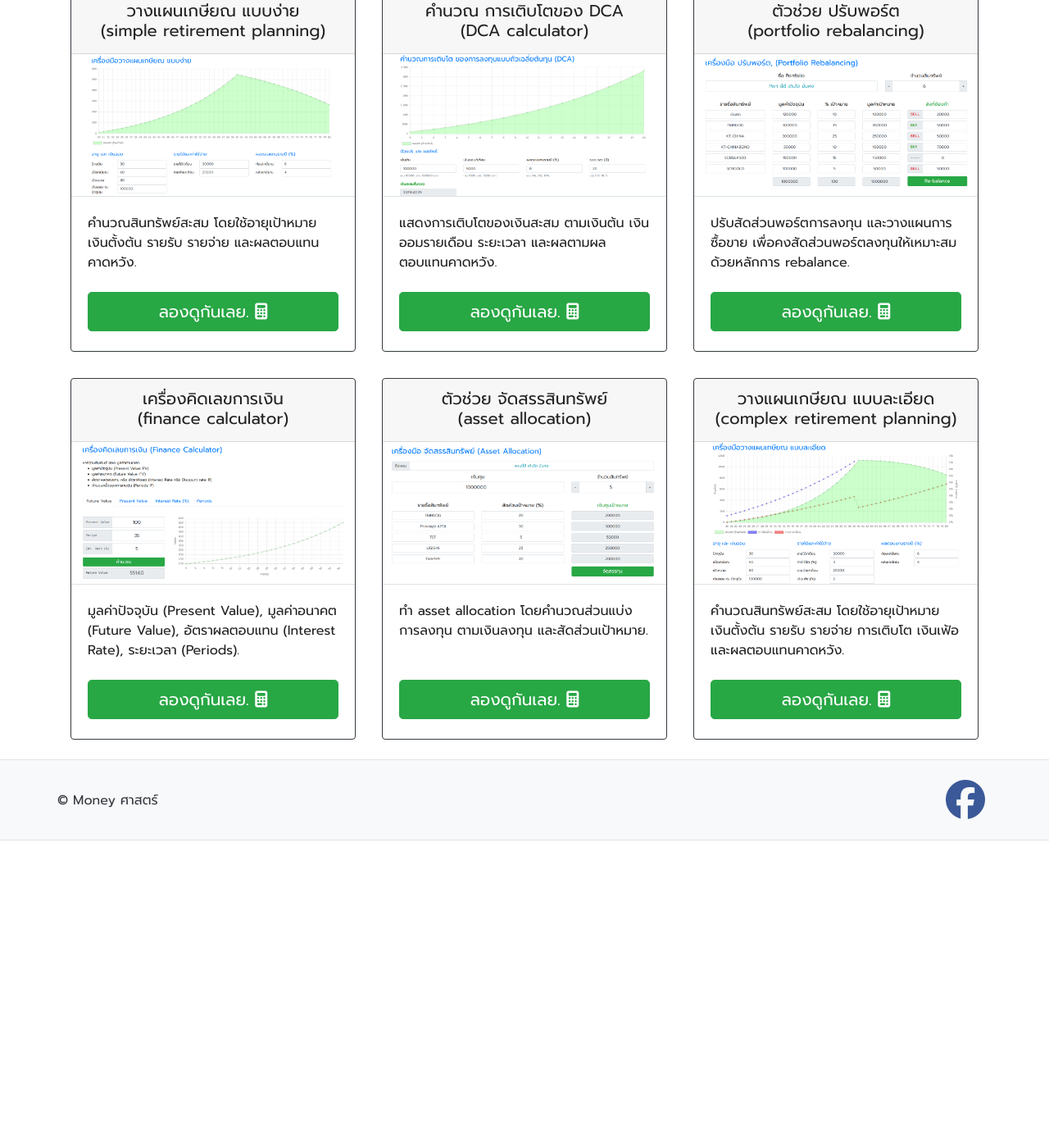
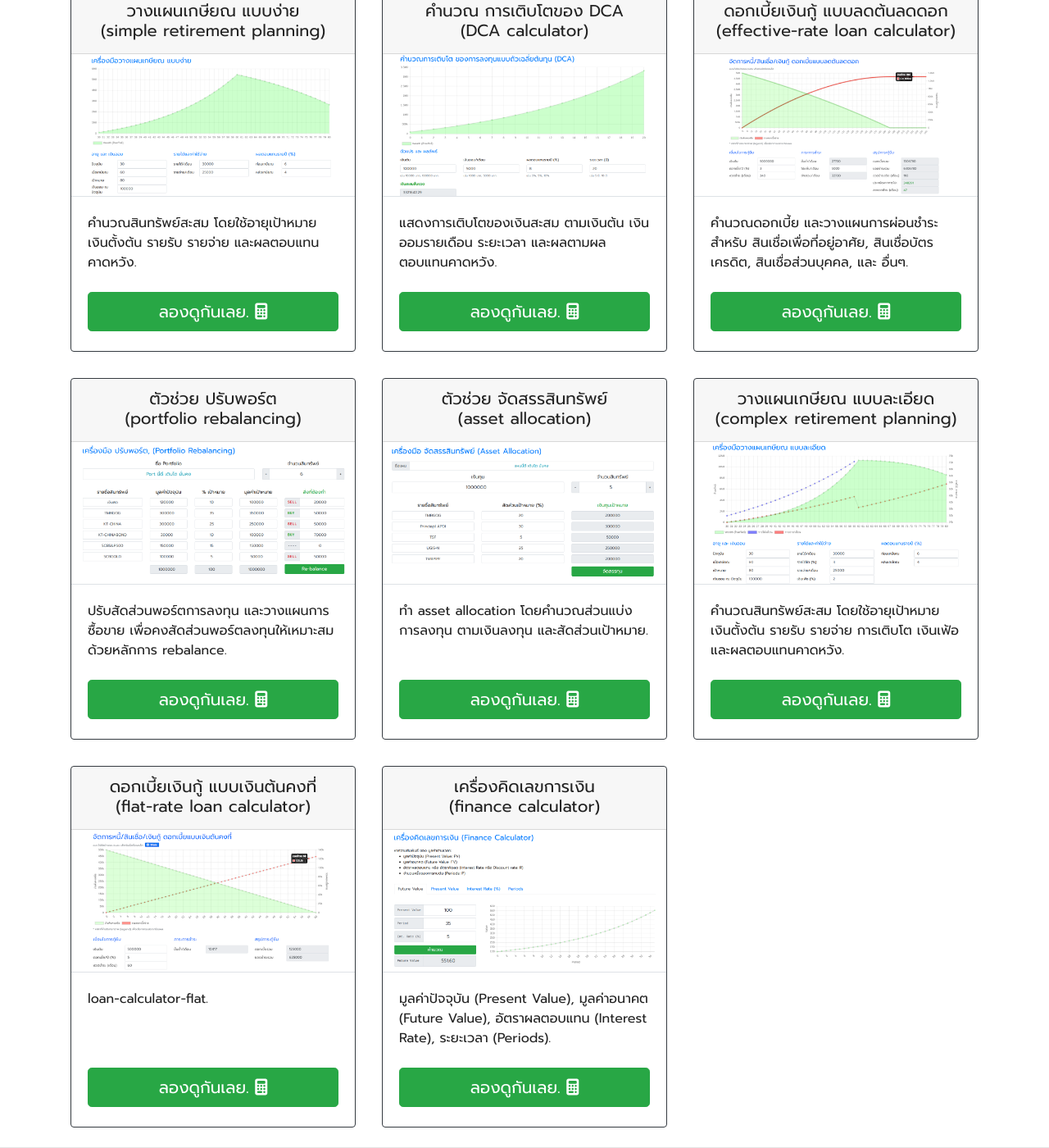
Before and after one commit to moneysart/moneysart.github.io, a Jekyll site: the page built from index.html, in a window 1280 px wide and 1400 px high, scrolled down 879 px. Shown: the whole window at 82% size. Built offline with Jekyll 4.4.1, drawn with Linux system fonts in a browser that asks for light colours; nearby versions of some CDN libraries; before the commit the page ends 1904 px from its top, so only the background shows below that.

Commit message:
add tool cards to main pages

```diff
--- a/index.html
+++ b/index.html
@@ -149,6 +149,26 @@ canonical_url: /
         <div class="col-md-6 col-xl-4">
             <div class="card mb-4 box-shadow h-100 flex-column border border-dark">
                 <div class="card-header text-center pb-2">
+                    <h5>ดอกเบี้ยเงินกู้ แบบลดต้นลดดอก <br>(effective-rate loan calculator)</h5>
+                </div>
+                <img class="card-img-top border-bottom" src="{{ site.baseurl}}/tools/loan-calculator-effective/card.png"
+                    alt="Card image cap">
+                <div class="card-body d-flex flex-column pb-0">
+                    <p class="card-text mb-0">
+                        คำนวณดอกเบี้ย และวางแผนการผ่อนชำระ สำหรับ สินเชื่อเพื่อที่อยู่อาศัย, สินเชื่อบัตรเครดิต, สินเชื่อส่วนบุคคล, และ อื่นๆ.
+                    </p>
+
+                    <a href="{{ site.baseurl}}/tools/loan-calculator-effective/" class="btn btn-lg btn-block btn-success mt-auto mb-4">
+                        ลองดูกันเลย. <i class="fas fa-calculator"></i>
+                    </a>
+                </div>
+            </div>
+        </div>
+
+
+        <div class="col-md-6 col-xl-4">
+            <div class="card mb-4 box-shadow h-100 flex-column border border-dark">
+                <div class="card-header text-center pb-2">
                     <h5>ตัวช่วย ปรับพอร์ต <br>(portfolio rebalancing)</h5>
                 </div>
                 <img class="card-img-top border-bottom" src="{{ site.baseurl}}/tools/rebalance/card.png" alt="Card image cap">
@@ -158,27 +178,6 @@ canonical_url: /
                     </p>
 
                     <a href="{{ site.baseurl}}/tools/rebalance/"
-                    class="btn btn-lg btn-block btn-success mt-auto mb-4">
-                        ลองดูกันเลย. <i class="fas fa-calculator"></i>
-                    </a>
-                    <!-- <button type="button" class="btn btn-lg btn-block btn-success mt-auto mb-4">ลองดูกันเลย. <i class="fas fa-calculator"></i></button> -->
-                </div>
-            </div>
-        </div>
-
-
-        <div class="col-md-6 col-xl-4">
-            <div class="card mb-4 box-shadow h-100 flex-column border-dark">
-                <div class="card-header text-center pb-2">
-                    <h5>เครื่องคิดเลขการเงิน <br>(finance calculator)</h5>
-                </div>
-                <img class="card-img-top border-bottom" src="{{ site.baseurl}}/tools/finance-calculator/card.png" alt="Card image cap">
-                <div class="card-body d-flex flex-column pb-0">
-                    <p class="card-text mb-0">
-                        มูลค่าปัจจุบัน (Present Value), มูลค่าอนาคต (Future Value), อัตราผลตอบแทน (Interest Rate), ระยะเวลา (Periods).
-                    </p>
-
-                    <a href="{{ site.baseurl}}/tools/finance-calculator/"
                     class="btn btn-lg btn-block btn-success mt-auto mb-4">
                         ลองดูกันเลย. <i class="fas fa-calculator"></i>
                     </a>
@@ -231,6 +230,47 @@ canonical_url: /
         </div>
 
 
+        <div class="col-md-6 col-xl-4">
+            <div class="card mb-4 box-shadow h-100 flex-column border border-dark">
+                <div class="card-header text-center pb-2">
+                    <h5>ดอกเบี้ยเงินกู้ แบบเงินต้นคงที่ <br>(flat-rate loan calculator)</h5>
+                </div>
+                <img class="card-img-top border-bottom" src="{{ site.baseurl}}/tools/loan-calculator-flat/card.png"
+                    alt="Card image cap">
+                <div class="card-body d-flex flex-column pb-0">
+                    <p class="card-text mb-0">
+                        loan-calculator-flat.
+                    </p>
+
+                    <a href="{{ site.baseurl}}/tools/loan-calculator-flat/" class="btn btn-lg btn-block btn-success mt-auto mb-4">
+                        ลองดูกันเลย. <i class="fas fa-calculator"></i>
+                    </a>
+                </div>
+            </div>
+        </div>
+
+
+        <div class="col-md-6 col-xl-4">
+            <div class="card mb-4 box-shadow h-100 flex-column border-dark">
+                <div class="card-header text-center pb-2">
+                    <h5>เครื่องคิดเลขการเงิน <br>(finance calculator)</h5>
+                </div>
+                <img class="card-img-top border-bottom" src="{{ site.baseurl}}/tools/finance-calculator/card.png" alt="Card image cap">
+                <div class="card-body d-flex flex-column pb-0">
+                    <p class="card-text mb-0">
+                        มูลค่าปัจจุบัน (Present Value), มูลค่าอนาคต (Future Value), อัตราผลตอบแทน (Interest Rate), ระยะเวลา (Periods).
+                    </p>
+
+                    <a href="{{ site.baseurl}}/tools/finance-calculator/"
+                    class="btn btn-lg btn-block btn-success mt-auto mb-4">
+                        ลองดูกันเลย. <i class="fas fa-calculator"></i>
+                    </a>
+                    <!-- <button type="button" class="btn btn-lg btn-block btn-success mt-auto mb-4">ลองดูกันเลย. <i class="fas fa-calculator"></i></button> -->
+                </div>
+            </div>
+        </div>
+
+
     </div>
 
 
--- a/tools/index.html
+++ b/tools/index.html
@@ -182,7 +182,7 @@ canonical_url: /tools/
                     alt="Card image cap">
                 <div class="card-body d-flex flex-column pb-0">
                     <p class="card-text mb-0">
-                        loan-calculator-effective.
+                        คำนวณดอกเบี้ย และวางแผนการผ่อนชำระ สำหรับ สินเชื่อเพื่อที่อยู่อาศัย, สินเชื่อบัตรเครดิต, สินเชื่อส่วนบุคคล, และ อื่นๆ.
                     </p>
 
                     <a href="{{ site.baseurl}}/tools/loan-calculator-effective/" class="btn btn-lg btn-block btn-success mt-auto mb-4">
```
